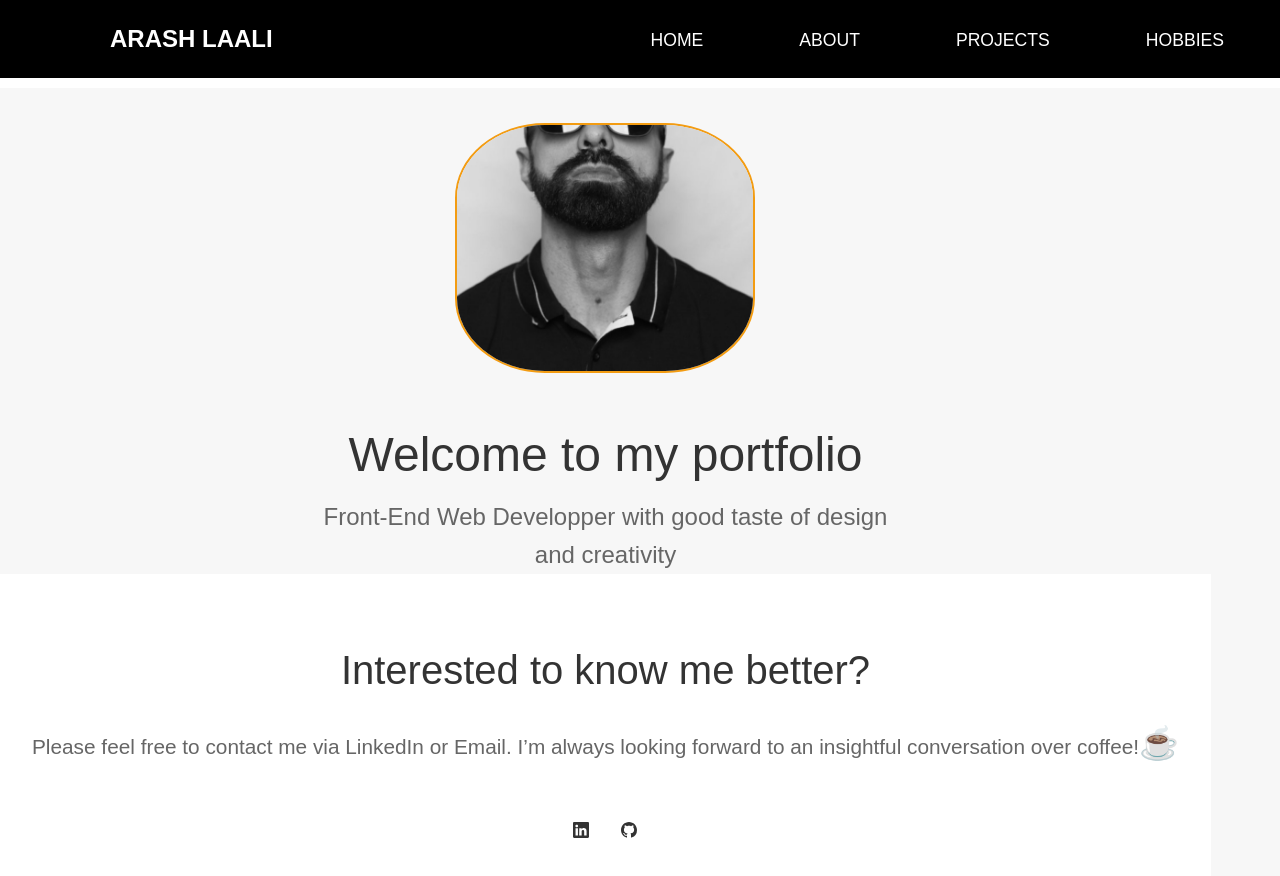
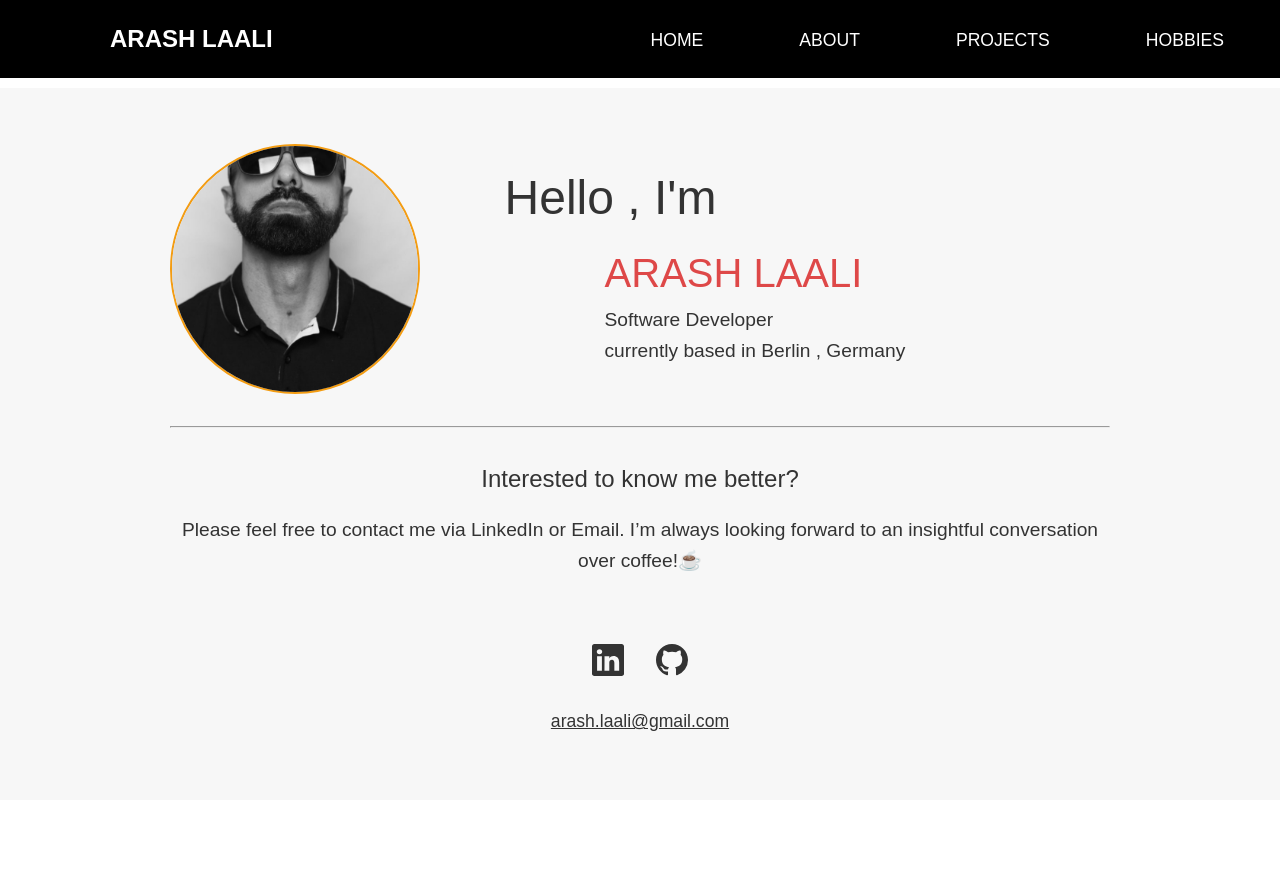
Before and after one commit to Arashlaali/portfolio, a React (Vite) app in the folder myportfolio/: page / in a window 1280 px wide. Shown: the top 876 px of the page. After the commit the page ends 800 px from the top, so only its background shows below. Built offline with nearby package versions, Linux system fonts and the light colour scheme.

Commit message:
changed the design for homepage in css

```diff
--- a/myportfolio/src/pages/PageHome.css
+++ b/myportfolio/src/pages/PageHome.css
@@ -9,9 +9,11 @@
 body {
     background-color: #f7f7f7;
     color: #333;
-    font-size: 16px;
     line-height: 1.6;
     min-height: 100vh;
+    display: flex;
+    justify-content: center;
+    align-items: center;
 }
 
 a {
@@ -75,59 +77,103 @@ h3 {
     justify-content: center;
     align-items: center;
     flex-direction: column;
-    height: 100vh;
+    /* Default: stack vertically on mobile */
+    height: 80vh;
+    width: 90%;
+    max-width: 1200px;
+    margin: 0 auto;
     text-align: center;
-    padding-top: 5rem;
-    /* To push content below the navbar */
 }
 
-#home img {
-    width: 300px;
+.greetings {
+    display: flex;
+    flex-direction: column;
+    align-items: center;
+    justify-content: center;
+    width: 100%;
+    text-align: center;
+}
+
+.greeting_box {
+    display: grid;
+    grid-template-columns: 1fr 2fr;
+    /* 2-column grid: image on the left (1fr) and headings on the right (2fr) */
+    gap: 2rem;
+    /* Space between columns */
+    align-items: center;
+    /* Align items vertically in the center */
+    width: 100%;
+    text-align: left;
+    /* Text aligned to the left */
+}
+
+#home img.portrait {
+    width: 250px;
     height: 250px;
-    border-radius: 30%;
+    border-radius: 50%;
     object-fit: cover;
-    margin-bottom: 1rem;
     border: 2px solid #f39c12;
 }
 
-.self-bio {
-    margin-top: 2rem;
+.greeting_message {
+    display: flex;
+    flex-direction: column;
+    align-items: flex-start;
+    justify-content: center;
+    width: 100%;
 }
 
-.self-bio h1 {
+.greeting_name {
+    display: flex;
+    flex-direction: column;
+    align-items: flex-start;
+    justify-content: center;
+    width: 100%;
+}
+
+.greeting_name h1 {
     font-size: 3rem;
     color: #333;
+    margin-bottom: 0;
+}
+
+.greeting_name h2 {
+    font-size: 2.5rem;
+    color: rgb(222, 72, 72);
+    margin-top: 1rem;
+    position: relative;
+    /* Space between h1 and h2 */
+    margin-left: 100px;
+    /* Shift h2 slightly to the right */
+}
+
+.fade-in {
+    opacity: 10;
+    animation: fadeIn 4s forwards;
+    position: relative;
+    margin-left: 100px;
+    /* Space between h2 and fade-in text */
+}
+
+@keyframes fadeIn {
+    to {
+        opacity: 1;
+    }
+}
+
+.greetings p {
+    font-size: 1.2rem;
+    color: #333;
+}
+
+.greetings h3 {
+    font-size: 1.5rem;
     margin-bottom: 1rem;
 }
 
-.self-bio p {
-    font-size: 1.5rem;
-    color: #666;
-    max-width: 600px;
-    margin: 0 auto;
-}
-
-/* Contact Section Styles */
-.contact {
-    background-color: #fff;
-    padding: 4rem 2rem;
-    text-align: center;
-}
-
-.contact h2 {
-    font-size: 2.5rem;
-    margin-bottom: 1rem;
-    color: #333;
-}
-
-.contact p {
-    font-size: 1.3rem;
-    color: #666;
+.contact_text {
+    font-size: 1rem;
     margin-bottom: 2rem;
-}
-
-.contact span {
-    font-size: 2rem;
 }
 
 .socialmedia {
@@ -145,35 +191,53 @@ h3 {
     color: #f39c12;
 }
 
+.email {
+    display: inline-block;
+    font-size: 1.1rem;
+    color: #333;
+    margin-top: 1rem;
+    text-decoration: underline;
+}
+
+hr {
+    width: 100%;
+    margin: 2rem 0;
+}
+
 /* Responsive Design */
 @media (max-width: 768px) {
-    .navbar h2 {
-        font-size: 1.5rem;
+    #home {
+        flex-direction: column;
+        /* Stack the content vertically on smaller screens */
+        text-align: center;
     }
 
-    .navbar-ul li {
-        margin: 0 0.8rem;
+    .greeting_box {
+        display: flex;
+        flex-direction: column;
+        /* Stack image and text vertically */
+        align-items: center;
+        /* Center everything */
+        gap: 1rem;
+        /* Reduced gap for mobile */
     }
 
-    .self-bio h1 {
+    #home img.portrait {
+        width: 150px;
+        height: 150px;
+        margin-bottom: 1rem;
+        /* Space between the image and text */
+    }
+
+    .greeting_name h1 {
         font-size: 2.5rem;
     }
 
-    .self-bio p {
-        font-size: 1.2rem;
-        max-width: 90%;
-    }
-
-    #home img {
-        width: 150px;
-        height: 150px;
-    }
-
-    .contact h2 {
+    .greeting_name h2 {
         font-size: 2rem;
     }
 
-    .contact p {
-        font-size: 1.1rem;
+    .fade-in {
+        font-size: 1rem;
     }
 }
--- a/myportfolio/src/pages/PageHome.jsx
+++ b/myportfolio/src/pages/PageHome.jsx
@@ -7,31 +7,38 @@ import portraitImage from '../images/myportrait.jpg'; // Import your portrait im
 function PageHome() {
 
     return (
-        <main id="home"> {/* Main container for the home page */}
-            <section>
-                <img className="portrait" src={portraitImage} alt="my portrait" />
-                <div className="self-bio"> {/* Container for your bio */}
-                    <h1>Welcome to my portfolio</h1> {/* Heading */}
-                    <p>Front-End Web Developper with good taste of design and creativity</p> {/* Bio description */}
+        <main id="home">
+            <section className='greetings'>
+                <div className='greeting_box'>
+                    <img className="portrait" src={portraitImage} alt="my portrait" />
+                    <div className='greeting_message'>
+                        <div className="greeting_name">
+                            <h1>Hello , I'm</h1>
+                            <h2>ARASH LAALI</h2>
+                        </div>
+                        <p className='fade-in'>Software Developer</p>
+                        <p className='fade-in'>currently based in Berlin , Germany </p>
+                    </div>
+
                 </div>
-            </section>
-            <section className='contact'>
-                <h2> Interested to know me better?</h2>
-                <p>Please feel free to contact me via LinkedIn or Email. I’m always looking forward to an insightful conversation over coffee!
+
+                <hr />
+                <h3> Interested to know me better?</h3>
+                <p className='contact_text'>Please feel free to contact me via LinkedIn or Email. I’m always looking forward to an insightful conversation over coffee!
                     <span>☕</span> </p>
                 <div className='socialmedia'>
                     <a href="https://www.linkedin.com/in/arash-laali-03746b31/">
-                        <svg xmlns="http://www.w3.org/2000/svg" width="16" height="16" fill="currentColor" className="bi bi-linkedin" viewBox="0 0 16 16">
+                        <svg xmlns="http://www.w3.org/2000/svg" width="32" height="32" fill="currentColor" className="bi bi-linkedin" viewBox="0 0 16 16">
                             <path d="M0 1.146C0 .513.526 0 1.175 0h13.65C15.474 0 16 .513 16 1.146v13.708c0 .633-.526 1.146-1.175 1.146H1.175C.526 16 0 15.487 0 14.854zm4.943 12.248V6.169H2.542v7.225zm-1.2-8.212c.837 0 1.358-.554 1.358-1.248-.015-.709-.52-1.248-1.342-1.248S2.4 3.226 2.4 3.934c0 .694.521 1.248 1.327 1.248zm4.908 8.212V9.359c0-.216.016-.432.08-.586.173-.431.568-.878 1.232-.878.869 0 1.216.662 1.216 1.634v3.865h2.401V9.25c0-2.22-1.184-3.252-2.764-3.252-1.274 0-1.845.7-2.165 1.193v.025h-.016l.016-.025V6.169h-2.4c.03.678 0 7.225 0 7.225z" />
                         </svg>
                     </a>
                     <a href="https://github.com/Arashlaali">
-                        <svg xmlns="http://www.w3.org/2000/svg" width="16" height="16" fill="currentColor" className="bi bi-github" viewBox="0 0 16 16">
+                        <svg xmlns="http://www.w3.org/2000/svg" width="32" height="32" fill="currentColor" className="bi bi-github" viewBox="0 0 16 16">
                             <path d="M8 0C3.58 0 0 3.58 0 8c0 3.54 2.29 6.53 5.47 7.59.4.07.55-.17.55-.38 0-.19-.01-.82-.01-1.49-2.01.37-2.53-.49-2.69-.94-.09-.23-.48-.94-.82-1.13-.28-.15-.68-.52-.01-.53.63-.01 1.08.58 1.23.82.72 1.21 1.87.87 2.33.66.07-.52.28-.87.51-1.07-1.78-.2-3.64-.89-3.64-3.95 0-.87.31-1.59.82-2.15-.08-.2-.36-1.02.08-2.12 0 0 .67-.21 2.2.82.64-.18 1.32-.27 2-.27s1.36.09 2 .27c1.53-1.04 2.2-.82 2.2-.82.44 1.1.16 1.92.08 2.12.51.56.82 1.27.82 2.15 0 3.07-1.87 3.75-3.65 3.95.29.25.54.73.54 1.48 0 1.07-.01 1.93-.01 2.2 0 .21.15.46.55.38A8.01 8.01 0 0 0 16 8c0-4.42-3.58-8-8-8" />
                         </svg>
                     </a>
-
                 </div>
+                <a className="email" href="mailto:arash.laali@gmail.com">arash.laali@gmail.com</a>
             </section>
         </main>
     );
```
